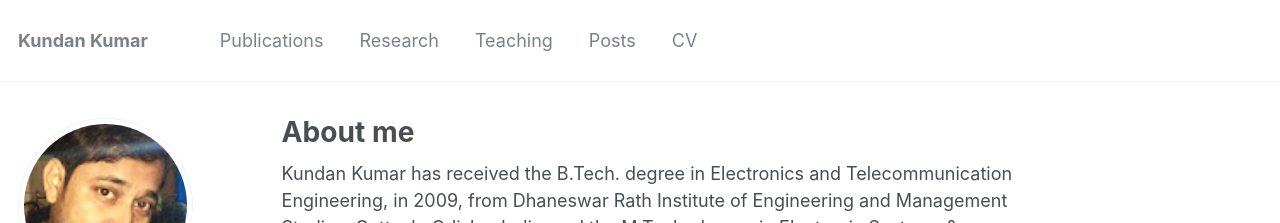
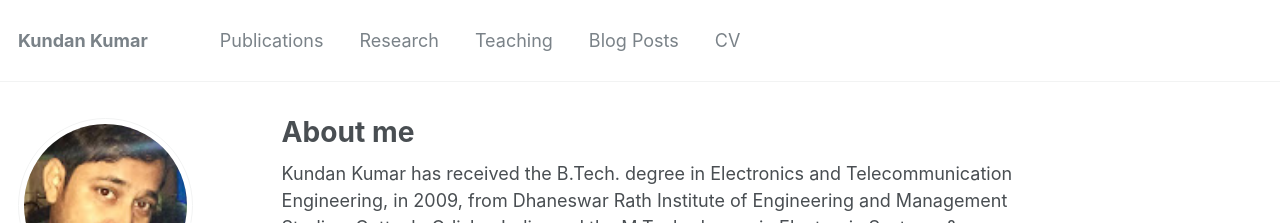
Before and after one commit to erkundanec/erkundanec.github.io, a Jekyll site: the page built from _pages/about.md, in a window 1280 px wide. Shown: the top 223 px of the page. Built offline with Jekyll 4.4.1, drawn with Linux system fonts in a browser that asks for light colours; some web fonts are replaced.

Commit message:
Update navigation.yml

```diff
--- a/_data/navigation.yml
+++ b/_data/navigation.yml
@@ -9,7 +9,7 @@ main:
   - title: "Teaching"
     url: /teaching/
 
-  - title: "Posts"
+  - title: "Blog Posts"
     url: /posts/
 
   - title: "CV"
```
